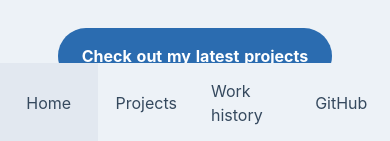
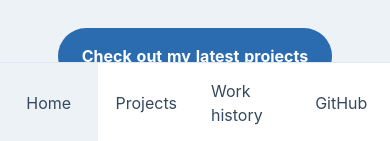
Before and after one commit to jrtell1/jrtell_v5, a Nuxt app: page / in a window 390 px wide. Shown: the part 701-842 px from the top of the page. Built offline with nearby package versions, Linux system fonts and the light colour scheme.

Commit message:
Improved mobile navbar

```diff
--- a/components/navigation.vue
+++ b/components/navigation.vue
@@ -18,16 +18,24 @@
 
 <style scoped>
   .navigation {
-    @apply bg-gray-200 fixed inset-x-0 bottom-0 z-10;
+    @apply bg-white border-t fixed inset-x-0 bottom-0 z-10;
   }
 
   .spacer {
     @apply hidden;
   }
 
+  .nuxt-link-exact-active {
+    @apply bg-gray-200;
+  }
+
   @screen md {
     .navigation {
-      @apply static;
+      @apply static bg-gray-200 border-0;
+    }
+
+    .nuxt-link-exact-active {
+      @apply bg-gray-300;
     }
 
     .spacer {
@@ -43,8 +51,4 @@
   .link:hover {
     @apply underline bg-gray-300;
   }
-
-  .nuxt-link-exact-active {
-    @apply bg-gray-300;
-  }
 </style>
```
